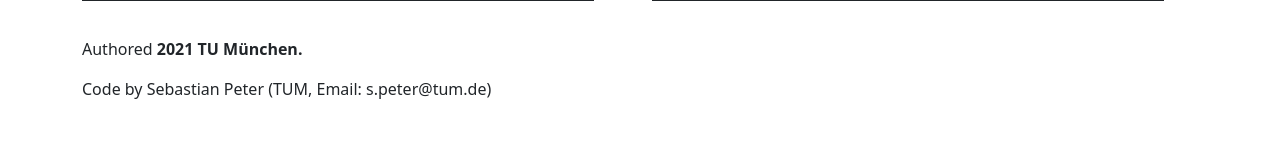
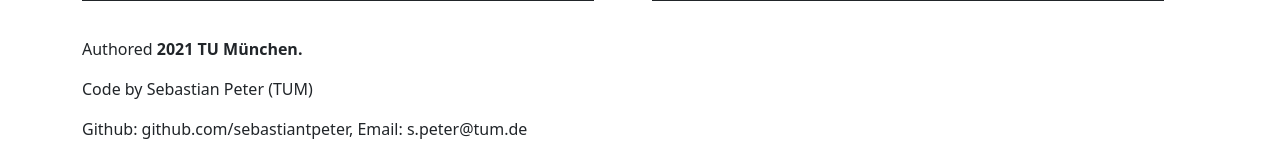
Before and after one commit to setopet/sdexa-gui, a Flask app: page / in a window 1280 px wide. Shown: the part 681-838 px from the top of the page. Before the commit the page ends 780 px from the top, so only its background shows below. Run offline with Flask 2, Linux system fonts and the light colour scheme.

Commit message:
Add my Github Page to the footer signature

```diff
--- a/frontend/templates/page.html
+++ b/frontend/templates/page.html
@@ -16,7 +16,8 @@
         <div class="row">
             <footer>
                 <p>Authored <b>2021 TU München.</b></p>
-                <p>Code by Sebastian Peter (TUM, Email: s.peter@tum.de)</p>
+                <p>Code by Sebastian Peter (TUM)
+                <p>Github: github.com/sebastiantpeter, Email: s.peter@tum.de</p>
             </footer>
         </div>
     </div>
```
